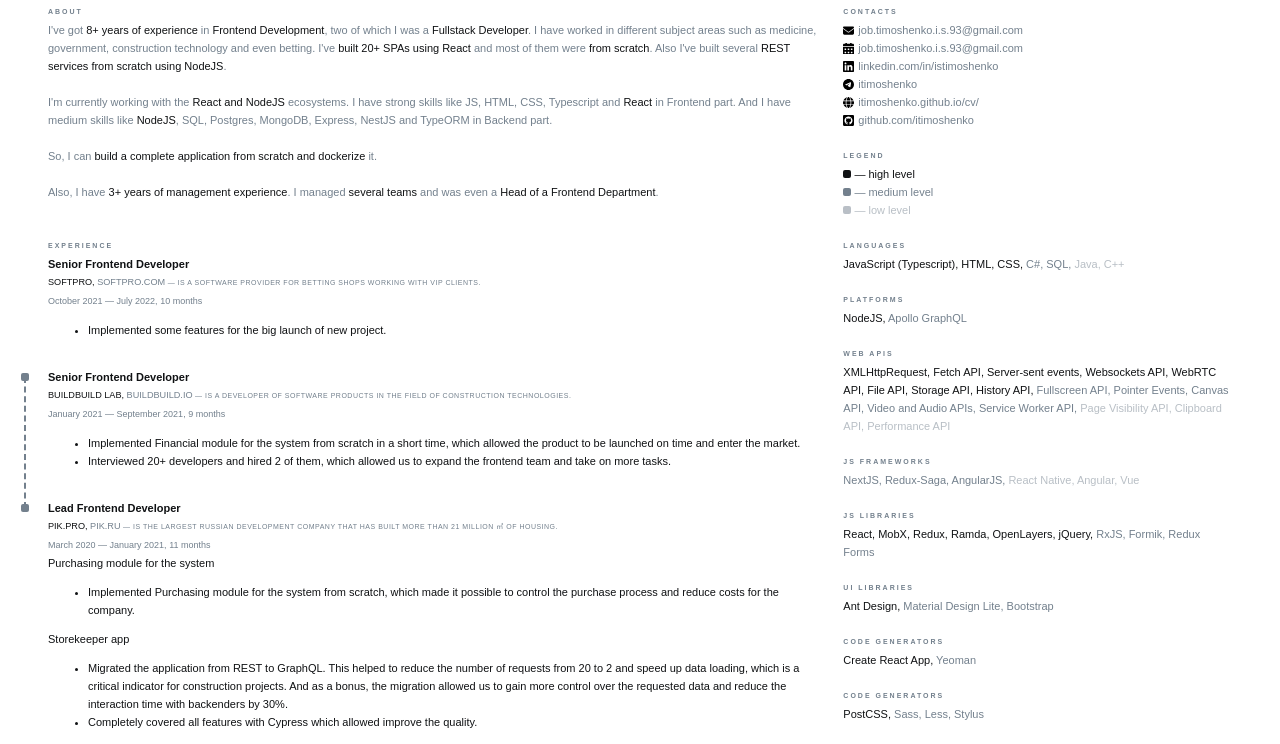
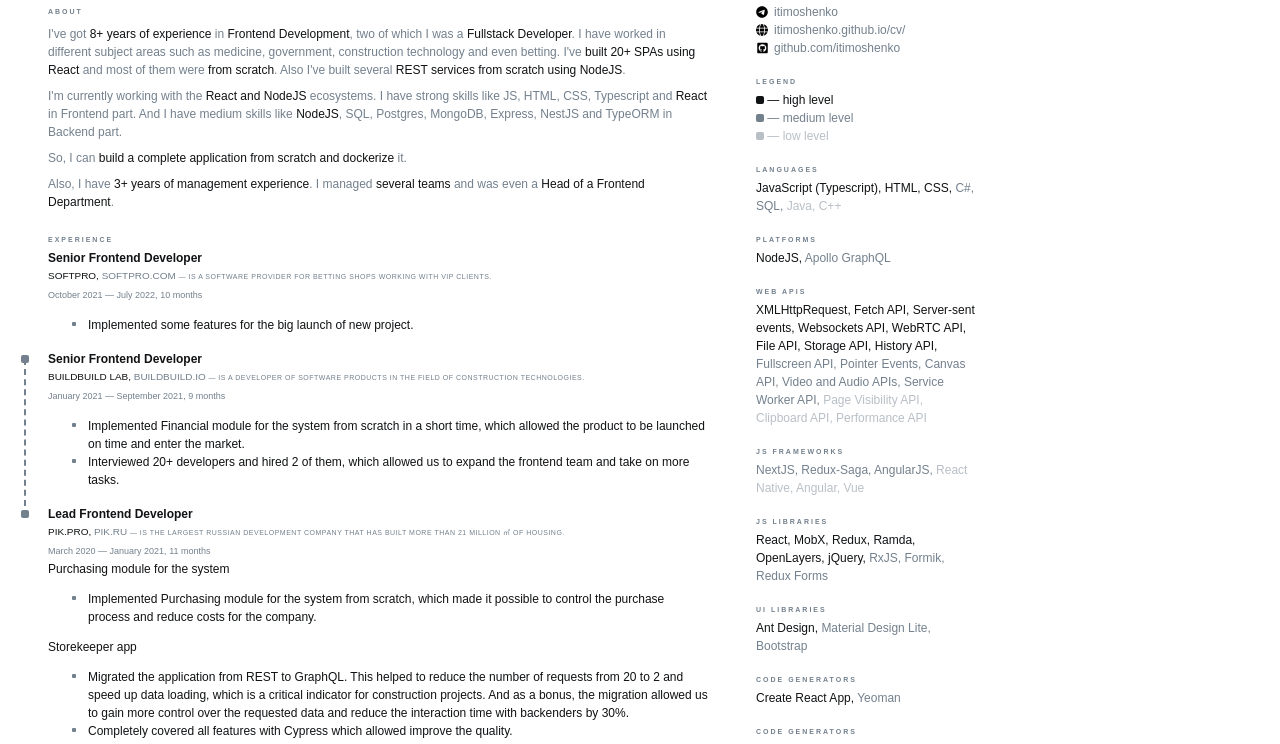
Before and after one commit to itimoshenko/cv, a website: page index.html in a window 1280 px wide. Shown: the part 137-881 px from the top of the page. Drawn offline with Linux system fonts and the light colour scheme.

Commit message:
Change markup

```diff
--- a/css/cv.css
+++ b/css/cv.css
@@ -1,28 +1,32 @@
+@media print {
+  .cv__skills {
+    page-break-inside: avoid !important;
+    break-inside: avoid !important;
+  }
+}
+
 .cv {
-  display: grid;
+  display: flex;
 
-
-  grid-template-columns: 2fr 1fr;
-
-  grid-template-areas: "title       ."
-                       "about       additionals"
-                       "experience  additionals"
-                       "education   additionals"
-                       ".           additionals"
-                       ".           additionals"
-                       ".           additionals";
-
-  column-gap: 18px;
+  column-gap: 48px;
 
   padding: 48px;
 
   border-top: 4px solid var(--color-1);
 }
 
+.cv__main {
+  width: 75%;
+  max-width: 660px;
+}
+
+.cv__additionals {
+  width: 25%;
+  max-width: 220px;
+}
+
 .cv__header {
-  grid-area: title;
-
-  padding-bottom: 32px;
+  margin-bottom: 32px;
 
   line-height: 28px;
 }
@@ -46,10 +50,8 @@
   text-transform: uppercase;
 }
 
-.cv__about {
-  padding-bottom: 18px;
-
-  grid-area: about;
+.cv__about, .cv__experience, .cv__education {
+  margin: var(--default-indent);
 }
 
 .cv__introduction {
@@ -58,36 +60,8 @@
   flex-direction: column;
 }
 
-.cv__experience {
-  padding-bottom: 18px;
-
-  grid-area: experience;
-
-  display: flex;
-  flex-direction: column;
-  justify-content: flex-start;
-}
-
-.cv__education {
-  padding-bottom: 18px;
-
-  grid-area: education;
-}
-
-.cv__contacts, .cv__preferences {
-  display: flex;
-
-  flex-direction: column;
-
-  padding-bottom: 18px;
-}
-
-.cv__additionals {
-  grid-area: additionals;
-}
-
-.cv__legend, .cv__skills {
-  padding-bottom: 18px;
+.cv__contacts, .cv__legend, .cv__skills {
+  margin: var(--default-indent);
 }
 
 .cv__legend-item {
--- a/css/job.css
+++ b/css/job.css
@@ -1,6 +1,17 @@
+@media print {
+  .job {
+    page-break-inside: avoid !important;
+    break-inside: avoid !important;
+  }
+}
+
 .job, .education {
   position: relative;
-  padding-bottom: 18px;
+  margin: var(--default-indent);
+}
+
+.job:first-of-type, .education:first-of-type {
+  margin-top: 0;
 }
 
 .job_with-path::before, .education_with-path::before {
@@ -8,7 +19,7 @@
   position: absolute;
   left: -24px;
   top: 9px;
-  height: 100%;
+  height: calc(100% + 18px);
   width: 2px;
   border-left: 2px solid var(--color-2);
 }
--- a/css/link.css
+++ b/css/link.css
@@ -19,14 +19,13 @@
 
   display: inline-block;
 
-  margin-right: 4px;
+  margin-right: 6px;
 
-  width: 11px;
-  height: 11px;
+  padding: 6px;
 
   background-repeat: no-repeat;
   background-position: center;
-  background-size: cover;
+  background-size: contain;
 }
 
 .link_telegram::before {
--- a/css/main.css
+++ b/css/main.css
@@ -1,28 +1,23 @@
-html {
-  font-family: Arial, Helvetica, sans-serif;
-
-  font-weight: 400;
-  font-size: 11px;
-  line-height: 18px;
-
-  --color-1: #101214;
-  --color-2: #73808D;
-}
-
 @page {
   size: A4;
 
   margin: 0;
 }
 
-@media print {
-  * {
-    page-break-inside: avoid;
-  }
+* {
+  box-sizing: border-box;
+}
 
-  .divider {
-    page-break-before: always;
-  }
+html {
+  font-family: Arial, Helvetica, sans-serif;
+
+  font-weight: 400;
+  font-size: 12px;
+  line-height: 18px;
+
+  --color-1: #101214;
+  --color-2: #73808D;
+  --default-indent: 16px 0;
 }
 
 h1, h2, h3, h4, h5, h6, body {
@@ -32,3 +27,25 @@
 body {
   color: var(--color-1);
 }
+
+p {
+  margin: 4px 0;
+}
+
+li {
+  position: relative;
+
+  list-style-type: none;
+}
+
+li::before {
+  content: "";
+  position: absolute;
+  display: block;
+  border-radius: 1px;
+  height: 4px;
+  width: 4px;
+  background-color: var(--color-2);
+  top: 6px;
+  left: -16px;
+}
--- a/index.css
+++ b/index.css
@@ -12,31 +12,26 @@
   opacity: 0.5;
 }
 
-html {
-  font-family: Arial, Helvetica, sans-serif;
-
-  font-weight: 400;
-  font-size: 11px;
-  line-height: 18px;
-
-  --color-1: #101214;
-  --color-2: #73808D;
-}
-
 @page {
   size: A4;
 
   margin: 0;
 }
 
-@media print {
-  * {
-    page-break-inside: avoid;
-  }
+* {
+  box-sizing: border-box;
+}
 
-  .divider {
-    page-break-before: always;
-  }
+html {
+  font-family: Arial, Helvetica, sans-serif;
+
+  font-weight: 400;
+  font-size: 12px;
+  line-height: 18px;
+
+  --color-1: #101214;
+  --color-2: #73808D;
+  --default-indent: 16px 0;
 }
 
 h1, h2, h3, h4, h5, h6, body {
@@ -45,6 +40,28 @@
 
 body {
   color: var(--color-1);
+}
+
+p {
+  margin: 4px 0;
+}
+
+li {
+  position: relative;
+
+  list-style-type: none;
+}
+
+li::before {
+  content: "";
+  position: absolute;
+  display: block;
+  border-radius: 1px;
+  height: 4px;
+  width: 4px;
+  background-color: var(--color-2);
+  top: 6px;
+  left: -16px;
 }
 
 .link {
@@ -68,14 +85,13 @@
 
   display: inline-block;
 
-  margin-right: 4px;
+  margin-right: 6px;
 
-  width: 11px;
-  height: 11px;
+  padding: 6px;
 
   background-repeat: no-repeat;
   background-position: center;
-  background-size: cover;
+  background-size: contain;
 }
 
 .link_telegram::before {
@@ -106,9 +122,20 @@
   color: var(--color-1);
 }
 
+@media print {
+  .job {
+    page-break-inside: avoid !important;
+    break-inside: avoid !important;
+  }
+}
+
 .job, .education {
   position: relative;
-  padding-bottom: 18px;
+  margin: var(--default-indent);
+}
+
+.job:first-of-type, .education:first-of-type {
+  margin-top: 0;
 }
 
 .job_with-path::before, .education_with-path::before {
@@ -116,7 +143,7 @@
   position: absolute;
   left: -24px;
   top: 9px;
-  height: 100%;
+  height: calc(100% + 18px);
   width: 2px;
   border-left: 2px solid var(--color-2);
 }
@@ -168,31 +195,35 @@
   color: var(--color-2);
 }
 
+@media print {
+  .cv__skills {
+    page-break-inside: avoid !important;
+    break-inside: avoid !important;
+  }
+}
+
 .cv {
-  display: grid;
+  display: flex;
 
-
-  grid-template-columns: 2fr 1fr;
-
-  grid-template-areas: "title       ."
-                       "about       additionals"
-                       "experience  additionals"
-                       "education   additionals"
-                       ".           additionals"
-                       ".           additionals"
-                       ".           additionals";
-
-  column-gap: 18px;
+  column-gap: 48px;
 
   padding: 48px;
 
   border-top: 4px solid var(--color-1);
 }
 
+.cv__main {
+  width: 75%;
+  max-width: 660px;
+}
+
+.cv__additionals {
+  width: 25%;
+  max-width: 220px;
+}
+
 .cv__header {
-  grid-area: title;
-
-  padding-bottom: 32px;
+  margin-bottom: 32px;
 
   line-height: 28px;
 }
@@ -216,10 +247,8 @@
   text-transform: uppercase;
 }
 
-.cv__about {
-  padding-bottom: 18px;
-
-  grid-area: about;
+.cv__about, .cv__experience, .cv__education {
+  margin: var(--default-indent);
 }
 
 .cv__introduction {
@@ -228,36 +257,8 @@
   flex-direction: column;
 }
 
-.cv__experience {
-  padding-bottom: 18px;
-
-  grid-area: experience;
-
-  display: flex;
-  flex-direction: column;
-  justify-content: flex-start;
-}
-
-.cv__education {
-  padding-bottom: 18px;
-
-  grid-area: education;
-}
-
-.cv__contacts, .cv__preferences {
-  display: flex;
-
-  flex-direction: column;
-
-  padding-bottom: 18px;
-}
-
-.cv__additionals {
-  grid-area: additionals;
-}
-
-.cv__legend, .cv__skills {
-  padding-bottom: 18px;
+.cv__contacts, .cv__legend, .cv__skills {
+  margin: var(--default-indent);
 }
 
 .cv__legend-item {
--- a/index.html
+++ b/index.html
@@ -10,6 +10,7 @@
   </head>
   <body>
     <article class="cv">
+      <section class="cv__main">
         <header class="cv__header">
           <h1 class="cv__name">Ivan Timoshenko</h1>
           <h2 class="cv__position">Senior Software Engineer</h2>
@@ -18,13 +19,13 @@
           <h3 class="cv__title">About</h3>
           <div class="text cv__introduction">
 
-            <span>I've got <b class="text text_bold">8+ years of experience</b> in <b class="text text_bold">Frontend Development</b>, two of which I was a <b class="text text_bold">Fullstack Developer</b>. I have worked in different subject areas such as medicine, government, construction technology and even betting. I've <b class="text text_bold">built 20+ SPAs using React</b> and most of them were <b class="text text_bold">from scratch</b>. Also I've built several <b class="text text_bold">REST services from scratch using NodeJS</b>.</span><br>
+              <p>I've got <b class="text text_bold">8+ years of experience</b> in <b class="text text_bold">Frontend Development</b>, two of which I was a <b class="text text_bold">Fullstack Developer</b>. I have worked in different subject areas such as medicine, government, construction technology and even betting. I've <b class="text text_bold">built 20+ SPAs using React</b> and most of them were <b class="text text_bold">from scratch</b>. Also I've built several <b class="text text_bold">REST services from scratch using NodeJS</b>.</p>
 
-            <span>I'm currently working with the <b class="text text_bold">React and NodeJS</b> ecosystems. I have strong skills like JS, HTML, CSS, Typescript and <b class="text text_bold">React</b> in Frontend part. And I have medium skills like <b class="text text_bold">NodeJS</b>, SQL, Postgres, MongoDB, Express, NestJS and TypeORM in Backend part.</span><br>
+              <p>I'm currently working with the <b class="text text_bold">React and NodeJS</b> ecosystems. I have strong skills like JS, HTML, CSS, Typescript and <b class="text text_bold">React</b> in Frontend part. And I have medium skills like <b class="text text_bold">NodeJS</b>, SQL, Postgres, MongoDB, Express, NestJS and TypeORM in Backend part.</p>
 
-            <span>So, I can <b class="text text_bold">build a complete application from scratch and dockerize</b> it.</span><br>
+              <p>So, I can <b class="text text_bold">build a complete application from scratch and dockerize</b> it.</p>
 
-            <span>Also, I have <b class="text text_bold">3+ years of management experience</b>. I managed <b class="text text_bold">several teams</b> and was even a <b class="text text_bold">Head of a Frontend Department</b>.</span><br>
+              <p>Also, I have <b class="text text_bold">3+ years of management experience</b>. I managed <b class="text text_bold">several teams</b> and was even a <b class="text text_bold">Head of a Frontend Department</b>.</p>
 
           </div>
         </section>
@@ -48,10 +49,10 @@
               </section>
               <section class="job__experience">
 
+                  <article class="job__activity">
                     <header>
 
                     </header>
-                <article>
                     <ul>
 
                         <li>
@@ -81,10 +82,10 @@
               </section>
               <section class="job__experience">
 
+                  <article class="job__activity">
                     <header>
 
                     </header>
-                <article>
                     <ul>
 
                         <li>
@@ -118,10 +119,10 @@
               </section>
               <section class="job__experience">
 
+                  <article class="job__activity">
                     <header>
                       Purchasing module for the system
                     </header>
-                <article>
                     <ul>
 
                         <li>
@@ -131,10 +132,10 @@
                     </ul>
                   </article>
 
+                  <article class="job__activity">
                     <header>
                       Storekeeper app
                     </header>
-                <article>
                     <ul>
 
                         <li>
@@ -148,10 +149,10 @@
                     </ul>
                   </article>
 
+                  <article class="job__activity">
                     <header>
                       Another activites
                     </header>
-                <article>
                     <ul>
 
                         <li>
@@ -185,10 +186,10 @@
               </section>
               <section class="job__experience">
 
+                  <article class="job__activity">
                     <header>
 
                     </header>
-                <article>
                     <ul>
 
                         <li>
@@ -238,10 +239,10 @@
               </section>
               <section class="job__experience">
 
+                  <article class="job__activity">
                     <header>
                       Search. Pictures
                     </header>
-                <article>
                     <ul>
 
                         <li>
@@ -275,10 +276,10 @@
               </section>
               <section class="job__experience">
 
+                  <article class="job__activity">
                     <header>
                       Draft legal documentation
                     </header>
-                <article>
                     <ul>
 
                         <li>
@@ -288,10 +289,10 @@
                     </ul>
                   </article>
 
+                  <article class="job__activity">
                     <header>
                       Another activites
                     </header>
-                <article>
                     <ul>
 
                         <li>
@@ -316,7 +317,7 @@
               </section>
             </article>
 
-          <article class="job job_with-path job_with-dashed-path">
+            <article class="job  ">
               <header class="job__header">
                 <h4 class="job__position job__position_with-point">Fullstack Developer</h4>
                 <h5 class="job__company">
@@ -333,10 +334,10 @@
               </section>
               <section class="job__experience">
 
+                  <article class="job__activity">
                     <header>
                       Telemedicine consultations
                     </header>
-                <article>
                     <ul>
 
                         <li>
@@ -354,10 +355,10 @@
                     </ul>
                   </article>
 
+                  <article class="job__activity">
                     <header>
                       Another activites
                     </header>
-                <article>
                     <ul>
 
                         <li>
@@ -372,7 +373,7 @@
 
             <article class="job  ">
               <header class="job__header">
-              <h4 class="job__position job__position_with-point">Junior Fullstack Developer</h4>
+                <h4 class="job__position ">Junior Fullstack Developer</h4>
                 <h5 class="job__company">
                   Webzavod,
                   <a class="link" href="https://webzavod.ru">webzavod.ru</a>
@@ -387,10 +388,10 @@
               </section>
               <section class="job__experience">
 
+                  <article class="job__activity">
                     <header>
 
                     </header>
-                <article>
                     <ul>
 
                         <li>
@@ -423,6 +424,7 @@
               </section>
             </article>
 
+        </section>
       </section>
       <section class="cv__additionals">
         <section class="cv__contacts">
--- a/index.scope.json
+++ b/index.scope.json
@@ -343,8 +343,7 @@
       ]
     },
     {
-      "isLinkedWithPrevJob": true,
-      "isIndirectLink": true,
+      "isLinkedWithNextJob": true,
       "company": {
         "name": "Axbit IT",
         "site": {
@@ -374,7 +373,6 @@
       ]
     },
     {
-      "isLinkedWithNextJob": true,
       "company": {
         "name": "Webzavod",
         "site": {
```
Also changed, not shown: index.template.html (+4 -2 lines). Lines whose indentation alone changed are shown as unchanged.
